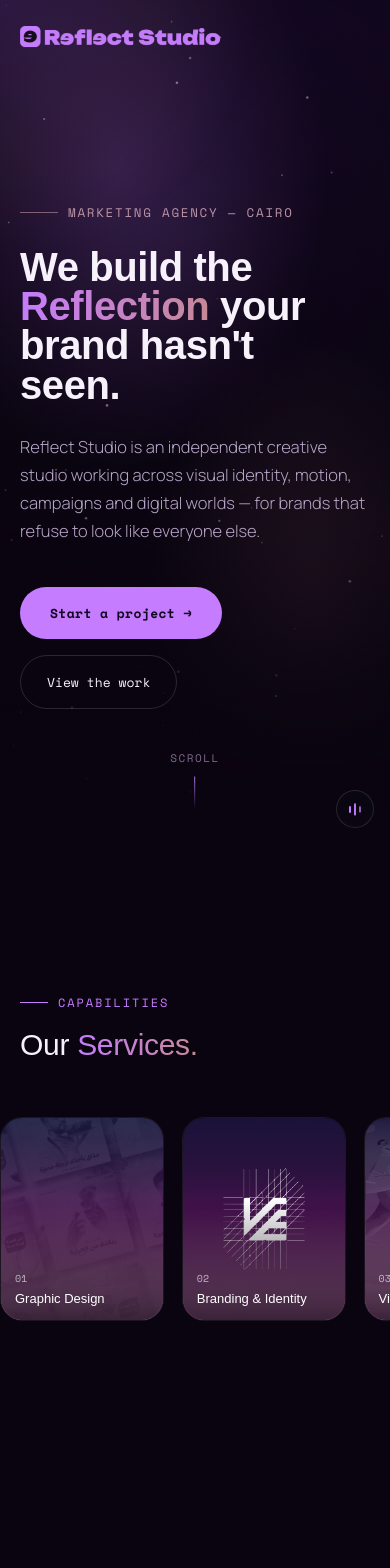
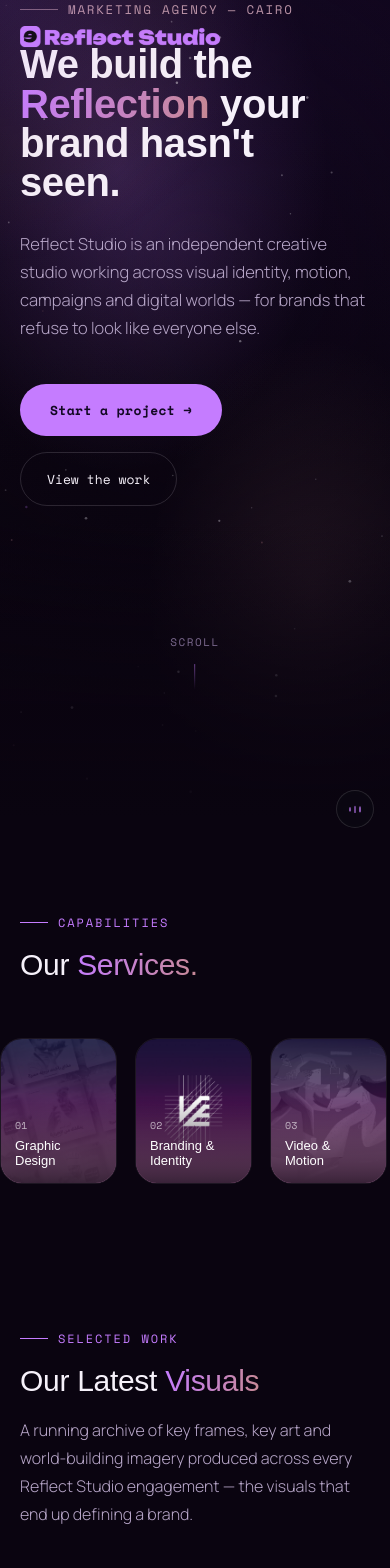
Before and after one commit to omarqenawy614-hub/reflectstudio, a React (Vite) app: page / in a window 390 px wide. Shown: the top 1568 px of the page. Built offline with nearby package versions, Linux system fonts and the light colour scheme; a web font is replaced by a local one.

Commit message:
Add files via upload

```diff
--- a/src/styles/global.css
+++ b/src/styles/global.css
@@ -147,7 +147,7 @@ nav.pills a.active { background: var(--primary); color: var(--ink); border-color
 
 .btn-ghost:hover { border-color: var(--text); background: rgba(255, 255, 255, 0.04); }
 
-.scroll-hint { position: absolute; bottom: 34px; left: 50%; transform: translateX(-50%); z-index: 5; font-family: var(--font-mono); font-size: 11px; color: var(--text-faint); letter-spacing: 0.14em; display: flex; flex-direction: column; align-items: center; gap: 10px; text-transform: uppercase; }
+.scroll-hint { position: absolute; bottom: 150px; left: 50%; transform: translateX(-50%); z-index: 5; font-family: var(--font-mono); font-size: 11px; color: var(--text-faint); letter-spacing: 0.14em; display: flex; flex-direction: column; align-items: center; gap: 10px; text-transform: uppercase; }
 
 .scroll-hint .stick { width: 1px; height: 34px; background: linear-gradient(var(--primary), transparent); animation: scrollpulse 2s ease-in-out infinite; }
 
@@ -159,7 +159,7 @@ nav.pills a.active { background: var(--primary); color: var(--ink); border-color
    SHARED SECTION CHROME
    ============================================================ */
 
-.section { position: relative; padding: 150px 0; }
+.section { position: relative; padding: 70px 0; }
 
 .section.quiet { padding: 90px 0; }
 
@@ -177,7 +177,7 @@ h2.section-title { font-family: var(--font-display); font-weight: 500; font-size
 
 .wrap-wide { max-width: 1560px; margin: 0 auto; padding: 0 32px; }
 
-@media (max-width: 720px) { .wrap-wide { padding: 0 20px; } }
+@media (max-width: 720px) { .wrap-wide { padding-top: 1px; } }
 
 .category-grid { margin: 56px auto 0; display: grid; grid-template-columns: repeat(5, minmax(150px, 220px)); gap: 18px; justify-content: center; }
 
@@ -213,7 +213,7 @@ h2.section-title { font-family: var(--font-display); font-weight: 500; font-size
 
 @media (max-width: 720px) {
   .category-grid {
-    grid-template-columns: none; grid-auto-flow: column; grid-auto-columns: 42vw;
+    grid-template-columns: none; grid-auto-flow: column; grid-auto-columns: 30vw;
     overflow-x: auto; scroll-snap-type: x proximity; padding-bottom: 6px; -webkit-overflow-scrolling: touch;
     justify-content: start;
   }
@@ -265,7 +265,7 @@ h2.section-title { font-family: var(--font-display); font-weight: 500; font-size
 
 .mv-frame-small .tag { position: absolute; bottom: 20px; left: 20px; font-family: var(--font-mono); font-size: 11px; color: rgba(255, 255, 255, 0.85); background: rgba(10, 4, 16, 0.35); padding: 6px 12px; border-radius: 100px; backdrop-filter: blur(6px); }
 
-@media (max-width: 800px) { .mv-top { grid-template-columns: 1fr; } .mv-frame-small { order: -1; aspect-ratio: 16/9; } }
+@media (max-width: 800px) { .mv-top { display: flex; flex-direction: column; } .mv-top > div:first-child { order: 1; } .mv-frame-small { order: 2; aspect-ratio: 16/9; } }
 
 .mv-rows-outer { width: 100vw; margin-left: calc(50% - 50vw); overflow: hidden; margin-top: 90px; }
 
@@ -293,7 +293,7 @@ h2.section-title { font-family: var(--font-display); font-weight: 500; font-size
 
 .mv-big .shade { position: absolute; inset: 0; background: linear-gradient(180deg, transparent 40%, rgba(0, 0, 0, 0.55) 100%); z-index: 1; }
 
-@media (max-width: 800px) { .mv-featured { grid-template-columns: 1fr; } }
+@media (max-width: 800px) { .mv-featured { grid-template-columns: repeat(3, 1fr); gap: 8px; } .mv-big { border-radius: 14px; } .mv-big .label { bottom: 10px; left: 10px; right: 10px; } .mv-big .label .n { font-size: 8px; } .mv-big .label .t { font-size: 9px; line-height: 1.15; } }
 
 /* ============================================================
    WHAT WE DO
@@ -338,6 +338,7 @@ h2.section-title { font-family: var(--font-display); font-weight: 500; font-size
 .client-badge .mark { width: 9px; height: 9px; border-radius: 2px; background: var(--primary); opacity: 0.5; flex-shrink: 0; }
 
 .client-badge img { height: 26px; width: auto; filter: grayscale(1) brightness(1.6); opacity: 0.75; }
+@media (max-width: 720px) { .client-badge { font-size: 16px; } }
 
 /* ============================================================
    STATS
@@ -351,7 +352,8 @@ h2.section-title { font-family: var(--font-display); font-weight: 500; font-size
 
 .stat .label { margin-top: 10px; font-family: var(--font-mono); font-size: 12px; color: var(--text-dim); text-transform: uppercase; letter-spacing: 0.06em; }
 
-@media (max-width: 800px) { .stats-grid { grid-template-columns: repeat(2, 1fr); } }
+@media (max-width: 800px) { .stats-grid { grid-template-columns: repeat(4, 1fr); } .stat { padding: 28px 10px; } .stat .num { font-size: 24px; }
+.stat .label { font-size: 8px; } }@media (max-width: 800px) { .stats-grid { grid-template-columns: repeat(4, 1fr); margin-top: -190px; } .stat { padding: 28px 10px; } .stat .num { font-size: 24px; } .stat .label { font-size: 8px; } }
 
 /* ============================================================
    CONTACT
@@ -567,3 +569,5 @@ footer { position: relative; z-index: 10; opacity: 2 !important; background: var
     height: 38px;
   }
 }
+
+@media (max-width: 720px) { .hero-content { padding-bottom: 40vh; } }
```
